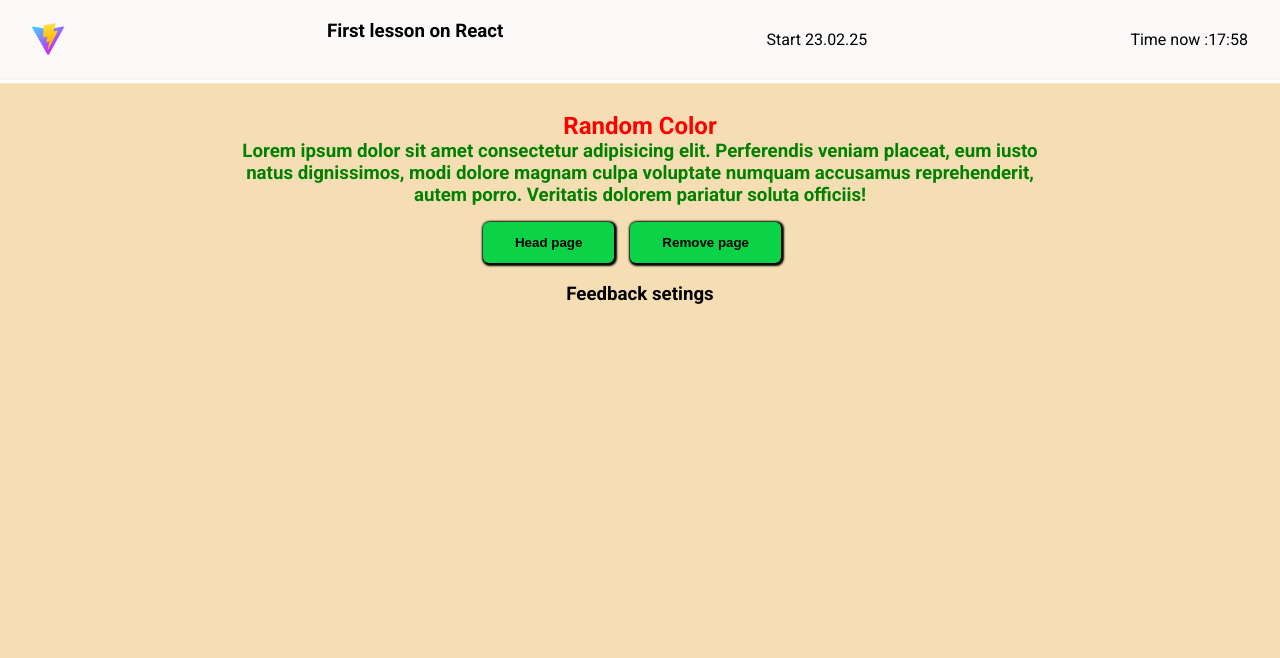
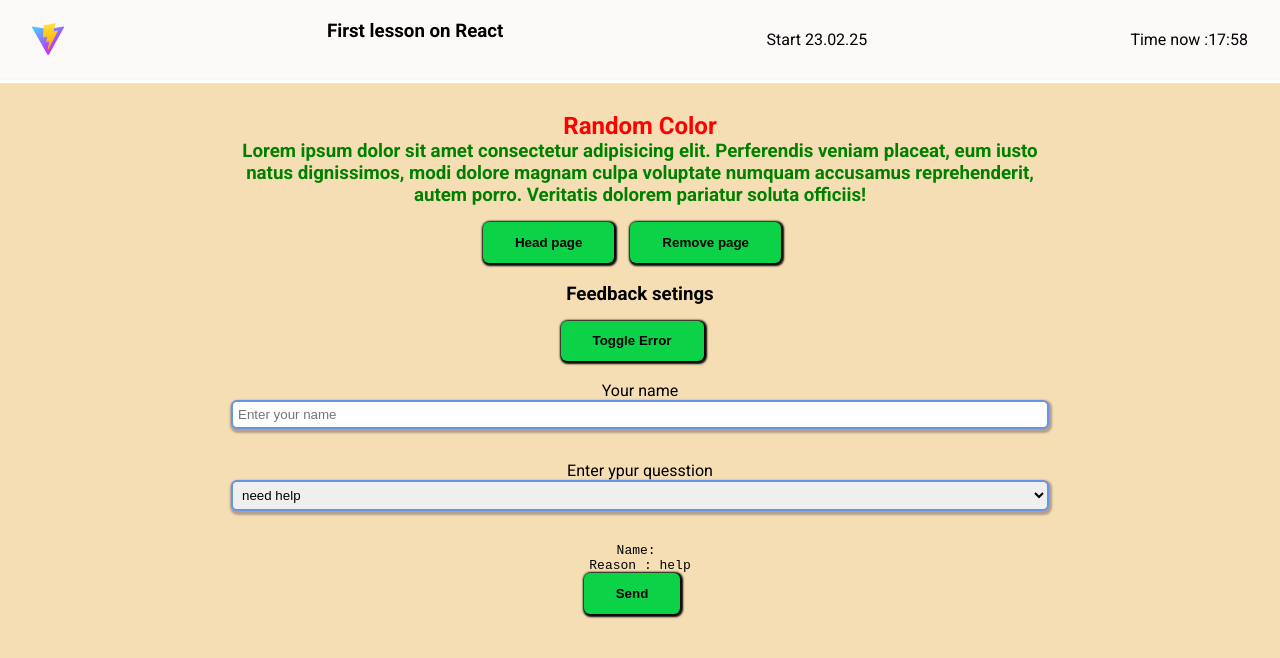
Before and after one commit to romanbarinov84/React-lesson-one, a React (Vite) app: page / in a window 1280 px wide. Shown: the top 658 px of the page. Built offline with nearby package versions, Linux system fonts and the light colour scheme.

Commit message:
create form contacts

```diff
--- a/src/components/buttons/Button.jsx
+++ b/src/components/buttons/Button.jsx
@@ -1,8 +1,9 @@
-import classes from './Button.module.css';
+import styles from './Button.module.css';
 
-export default function Button({children , onClick }){
-
-
-
-    return ( <button  className={classes.button} onClick={onClick}>{children}</button>)
+export default function Button({ children, ...props }) {
+  return (
+    <button className={styles.button} {...props}>
+      {children}
+    </button>
+  );
 }
--- a/src/components/buttons/Button.module.css
+++ b/src/components/buttons/Button.module.css
@@ -20,3 +20,8 @@ button:active{
     background: #0996ac;
     color: #fff;
 }
+
+.Btn:disabled{
+ cursor: not-allowed;
+ background-color: #0996ac;
+}
--- a/src/components/feedBackSection.jsx
+++ b/src/components/feedBackSection.jsx
@@ -1,7 +1,45 @@
+import { useState } from "react"
+import Button from "./buttons/Button.jsx"
+
 export default function FeedBackSection(){
+    const [name, setName] = useState("")
+    const [hasError, setHasError] = useState(false)
+    const [reason, setReason] = useState('help')
+
+    function handleNameChange(event){
+     setName(event.target.value)
+     setHasError(event.target.value.trim().length === 0)
+    }
+
+    function toggleError(){
+        setHasError(!hasError)
+    }
+
     return(
         <section>
             <h3>Feedback setings</h3>
+
+            <button onClick={toggleError}>Toggle Error</button>
+
+            <form>
+                <label htmlFor="name">Your name</label>
+                <input type="text" id="name" className="control" value={name} onChange={handleNameChange} placeholder="Enter your name" style={{border:hasError ? `3px solid red` : null}} />
+                <label htmlFor="reason">Enter ypur quesstion</label>
+                <select id="reason" className="control" value={reason} onChange={event => setReason(event.target.value)}>
+                    <option value="advice">Your advices</option>
+                    <option value="help">need help</option>
+                    <option value="call">call remove</option>
+                    <option value="remove">Another options</option>
+                </select>
+
+                <pre>
+                    Name: {name}
+                    <br />
+                    Reason : {reason}
+                </pre>
+
+                <Button disabled={hasError}>Send</Button>
+            </form>
         </section>
     )
 }
--- a/src/components/header/Header.css
+++ b/src/components/header/Header.css
@@ -1,12 +1,5 @@
 
 header {
-    height: 80px;
-    display: flex;
-    padding: 0 2rem;
-    justify-content: space-between;
-    align-items: center;
-    border-bottom: 2px solid #f8f5f5;
-    background: #fcf9f9;
-    box-shadow: 1px 2px 1px 1px white;
+
 
   }
--- a/src/components/header/Header.jsx
+++ b/src/components/header/Header.jsx
@@ -1,7 +1,19 @@
 import { useState , useEffect } from 'react';
 import logo from '/vite.svg'
 import "./Header.css";
+import {styled} from "styled-components"
 
+// заключаем стили для хедера в константу и используем ее
+ const HeaderContainer = styled.header`
+    height: 80px;
+    display: flex;
+    padding: 0 2rem;
+    justify-content: space-between;
+    align-items: center;
+    border-bottom: 2px solid #f8f5f5;
+    background: #fcf9f9;
+    box-shadow: 1px 2px 1px 1px white;
+`
 
 // создаем функцию которая возвращает header
 export default function Header(){
@@ -19,11 +31,11 @@ export default function Header(){
     const getFullTime = `${hours}:${minutes < 10 ? '0' + minutes : minutes}`;
 
     return (
-      <header>
+      <HeaderContainer>
         <img src={logo} alt={"logo"} />
       <h3>First lesson on React</h3>
       <span>Start 23.02.25</span>
       <span>Time now :{getFullTime}</span>
-      </header>
+      </HeaderContainer>
     )
   }
--- a/src/index.css
+++ b/src/index.css
@@ -41,3 +41,13 @@ section ul li {
 p {
   padding: 1rem 0;
 }
+
+.control{
+  border: 2px solid cornflowerblue;
+  border-radius: 6px;
+  padding: 5px;
+  width: 100%;
+  margin-bottom: 2rem;
+  outline: none;
+  box-shadow: 1px 2px 2px 2px  rgba(20, 20, 50, .3);
+}
```
